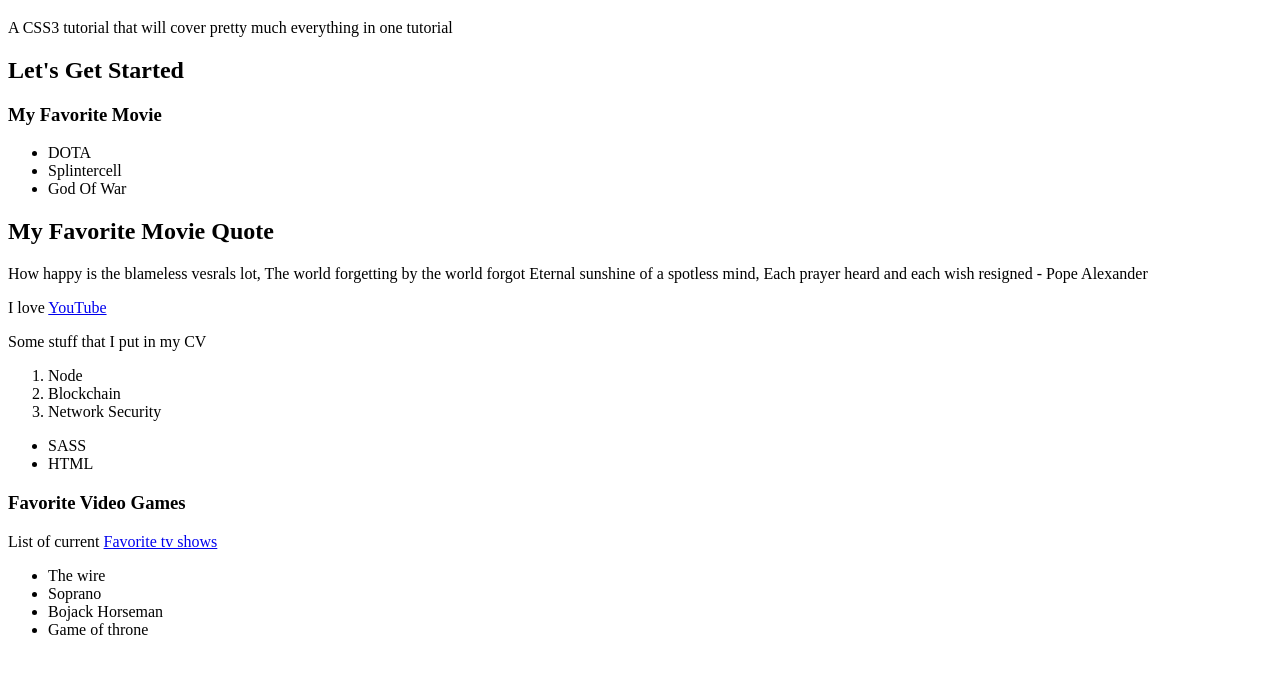
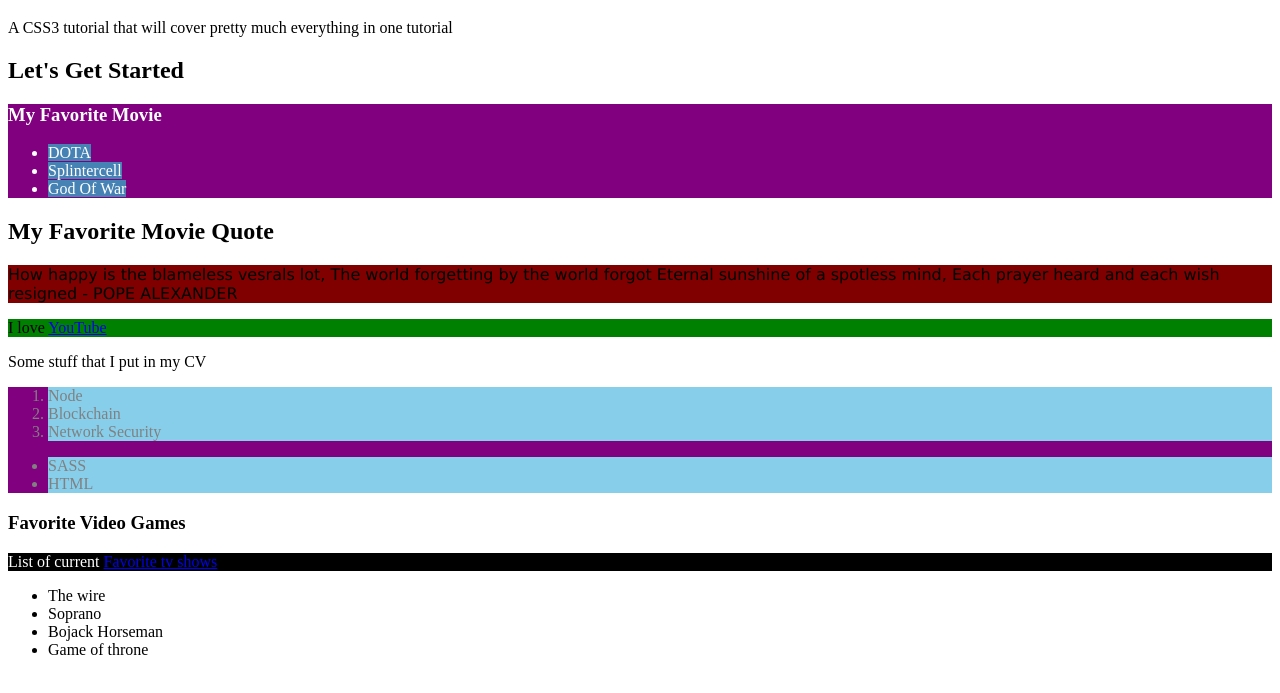
Before and after one commit to EtimIsrael/CSS-Drunk, a plain HTML site: page index.html in a window 1280 px wide. Shown: the part 61-754 px from the top of the page. Drawn offline with Linux system fonts and the light colour scheme.

Commit message:
Update index.html

```diff
--- a/index.html
+++ b/index.html
@@ -3,7 +3,7 @@
 <head>
 	<meta charset="utf-8">
 	<title>Demo</title>
-	<link rel="stylesheet" type="text/css" href="Demo.css">
+	<link rel="stylesheet" type="text/css" href="index.css">
 </head>
 <body>
 
```
